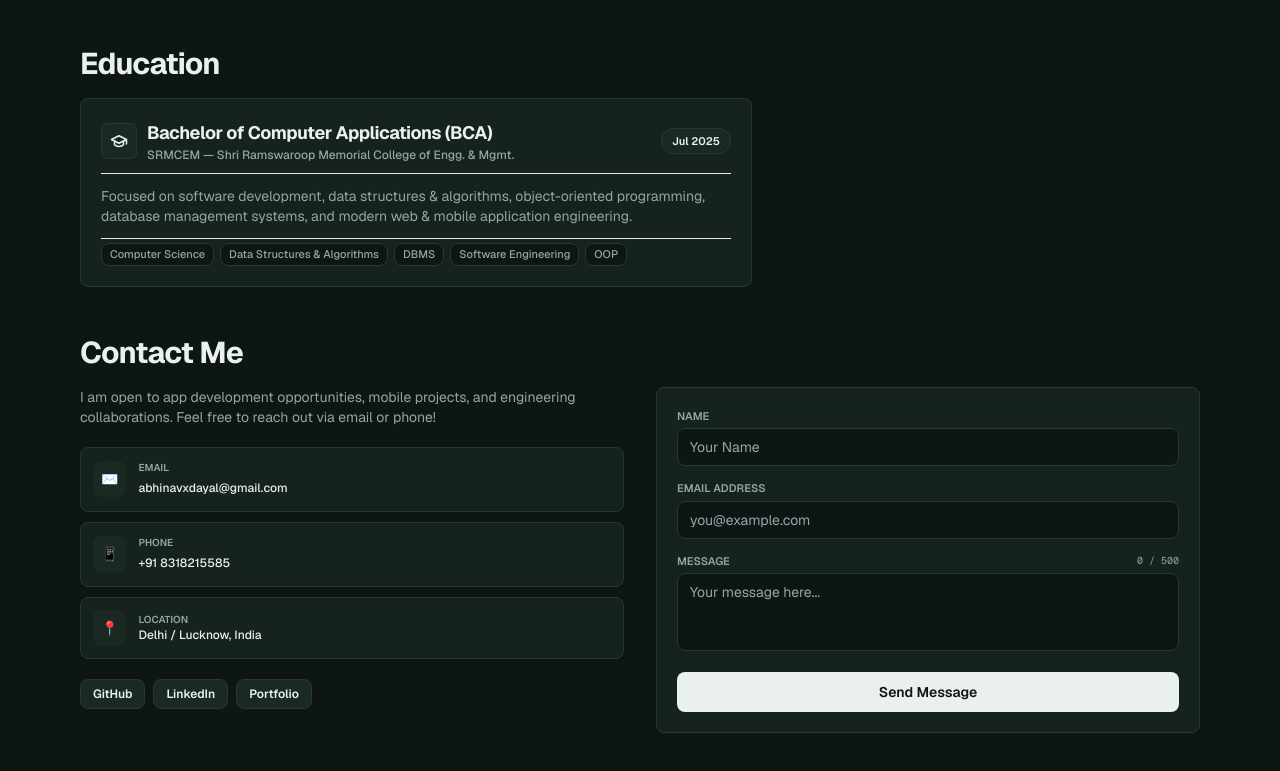
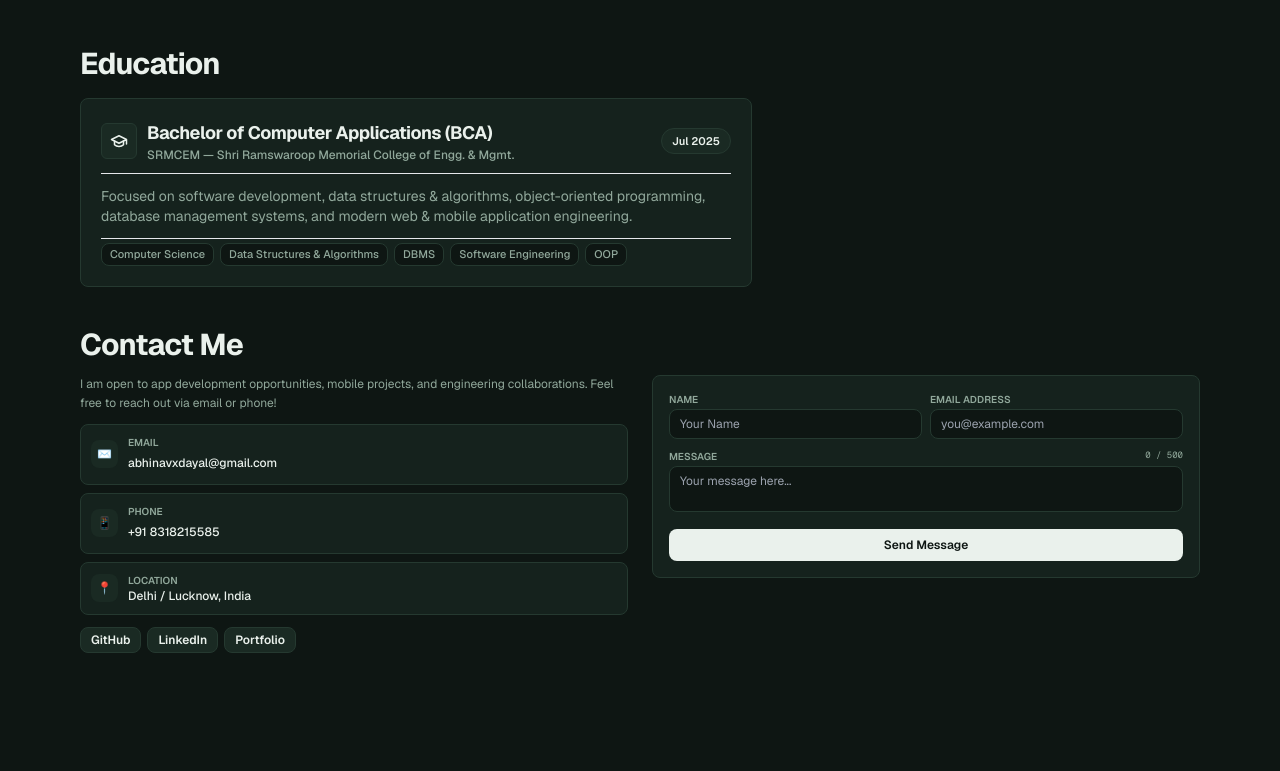
Before and after one commit to AbhinavXDayal/Portfolio, a React (Vite) app: page / in a window 1280 px wide. Shown: the part 3226-3997 px from the top of the page. After the commit the page ends 3935 px from the top, so only its background shows below. Built offline with nearby package versions, Linux system fonts and the light colour scheme.

Commit message:
Make contact form and info cards more compact to minimize vertical scrolling

```diff
--- a/src/components/sections/Contact.tsx
+++ b/src/components/sections/Contact.tsx
@@ -30,28 +30,28 @@ export const Contact: React.FC = () => {
   return (
     <section
       id="contact"
-      className="w-full py-4 md:py-6 bg-transparent text-[var(--foreground)]"
+      className="w-full py-3 md:py-4 bg-transparent text-[var(--foreground)]"
     >
       <div className="max-w-6xl mx-auto px-4">
-        <div className="flex flex-col items-center md:items-start text-center md:text-left mb-4">
+        <div className="flex flex-col items-center md:items-start text-center md:text-left mb-3">
           <h2 className="text-2xl md:text-3xl font-bold tracking-tight text-[var(--foreground)]">
             Contact Me
           </h2>
         </div>
 
-        <div className="grid grid-cols-1 lg:grid-cols-2 gap-6 lg:gap-8 items-start">
+        <div className="grid grid-cols-1 lg:grid-cols-2 gap-4 lg:gap-6 items-start">
           {/* Left Column Contact Details */}
-          <div className="flex flex-col space-y-4 text-center lg:text-left">
-            <p className="text-xs sm:text-sm text-[var(--muted-foreground)] leading-relaxed">
+          <div className="flex flex-col space-y-2.5 text-center lg:text-left">
+            <p className="text-xs text-[var(--muted-foreground)] leading-relaxed">
               I am open to app development opportunities, mobile projects, and
               engineering collaborations. Feel free to reach out via email or
               phone!
             </p>
 
-            <div className="space-y-2.5 pt-1">
+            <div className="space-y-2">
               {/* Email Card */}
-              <div className="flex items-center space-x-3 p-3 rounded-[var(--radius)] bg-[var(--card)] border border-[var(--border)] text-left shadow-2xs">
-                <div className="p-2 rounded-[var(--radius)] bg-[var(--accent)] text-[var(--foreground)] text-sm">
+              <div className="flex items-center space-x-2.5 p-2.5 rounded-[var(--radius)] bg-[var(--card)] border border-[var(--border)] text-left shadow-2xs">
+                <div className="p-1.5 rounded-[var(--radius)] bg-[var(--accent)] text-[var(--foreground)] text-xs">
                   ✉️
                 </div>
                 <div>
@@ -68,8 +68,8 @@ export const Contact: React.FC = () => {
               </div>
 
               {/* Phone Card */}
-              <div className="flex items-center space-x-3 p-3 rounded-[var(--radius)] bg-[var(--card)] border border-[var(--border)] text-left shadow-2xs">
-                <div className="p-2 rounded-[var(--radius)] bg-[var(--accent)] text-[var(--foreground)] text-sm">
+              <div className="flex items-center space-x-2.5 p-2.5 rounded-[var(--radius)] bg-[var(--card)] border border-[var(--border)] text-left shadow-2xs">
+                <div className="p-1.5 rounded-[var(--radius)] bg-[var(--accent)] text-[var(--foreground)] text-xs">
                   📱
                 </div>
                 <div>
@@ -86,8 +86,8 @@ export const Contact: React.FC = () => {
               </div>
 
               {/* Location Card */}
-              <div className="flex items-center space-x-3 p-3 rounded-[var(--radius)] bg-[var(--card)] border border-[var(--border)] text-left shadow-2xs">
-                <div className="p-2 rounded-[var(--radius)] bg-[var(--accent)] text-[var(--foreground)] text-sm">
+              <div className="flex items-center space-x-2.5 p-2.5 rounded-[var(--radius)] bg-[var(--card)] border border-[var(--border)] text-left shadow-2xs">
+                <div className="p-1.5 rounded-[var(--radius)] bg-[var(--accent)] text-[var(--foreground)] text-xs">
                   📍
                 </div>
                 <div>
@@ -101,13 +101,13 @@ export const Contact: React.FC = () => {
               </div>
             </div>
 
-            <div className="pt-1">
-              <div className="flex flex-wrap justify-center lg:justify-start gap-2">
+            <div className="pt-0.5">
+              <div className="flex flex-wrap justify-center lg:justify-start gap-1.5">
                 <a
                   href="https://github.com/AbhinavXDayal"
                   target="_blank"
                   rel="noopener noreferrer"
-                  className="px-3 py-1.5 text-xs font-semibold rounded-[var(--radius)] bg-[var(--accent)] text-[var(--foreground)] border border-[var(--border)] hover:bg-[var(--background)] transition-colors shadow-2xs"
+                  className="px-2.5 py-1 text-xs font-semibold rounded-[var(--radius)] bg-[var(--accent)] text-[var(--foreground)] border border-[var(--border)] hover:bg-[var(--background)] transition-colors shadow-2xs"
                 >
                   GitHub
                 </a>
@@ -115,7 +115,7 @@ export const Contact: React.FC = () => {
                   href="https://linkedin.com/in/abhinavxdayal"
                   target="_blank"
                   rel="noopener noreferrer"
-                  className="px-3 py-1.5 text-xs font-semibold rounded-[var(--radius)] bg-[var(--accent)] text-[var(--foreground)] border border-[var(--border)] hover:bg-[var(--background)] transition-colors shadow-2xs"
+                  className="px-2.5 py-1 text-xs font-semibold rounded-[var(--radius)] bg-[var(--accent)] text-[var(--foreground)] border border-[var(--border)] hover:bg-[var(--background)] transition-colors shadow-2xs"
                 >
                   LinkedIn
                 </a>
@@ -123,7 +123,7 @@ export const Contact: React.FC = () => {
                   href="https://abhinavxportfolio.vercel.app"
                   target="_blank"
                   rel="noopener noreferrer"
-                  className="px-3 py-1.5 text-xs font-semibold rounded-[var(--radius)] bg-[var(--accent)] text-[var(--foreground)] border border-[var(--border)] hover:bg-[var(--background)] transition-colors shadow-2xs"
+                  className="px-2.5 py-1 text-xs font-semibold rounded-[var(--radius)] bg-[var(--accent)] text-[var(--foreground)] border border-[var(--border)] hover:bg-[var(--background)] transition-colors shadow-2xs"
                 >
                   Portfolio
                 </a>
@@ -131,26 +131,28 @@ export const Contact: React.FC = () => {
             </div>
           </div>
 
-          {/* Right Column Form */}
-          <div className="bg-[var(--card)] text-[var(--card-foreground)] border border-[var(--border)] rounded-[var(--radius)] p-4 sm:p-5 shadow-xs">
+          {/* Right Column Form - Compact */}
+          <div className="bg-[var(--card)] text-[var(--card-foreground)] border border-[var(--border)] rounded-[var(--radius)] p-3.5 sm:p-4 shadow-xs">
             {submitted ? (
-              <div className="py-6 text-center space-y-2">
-                <div className="w-10 h-10 rounded-full bg-emerald-500/20 text-emerald-600 flex items-center justify-center mx-auto text-lg font-bold">
+              <div className="py-4 text-center space-y-1.5">
+                <div className="w-8 h-8 rounded-full bg-emerald-500/20 text-emerald-600 flex items-center justify-center mx-auto text-base font-bold">
                   ✓
                 </div>
-                <h3 className="text-base font-bold text-[var(--foreground)]">
+                <h3 className="text-sm font-bold text-[var(--foreground)]">
                   Message Sent!
                 </h3>
-                <p className="text-xs text-[var(--muted-foreground)]">
+                <p className="text-[11px] text-[var(--muted-foreground)]">
                   Thank you for reaching out. I will get back to you promptly.
                 </p>
               </div>
             ) : (
-              <form onSubmit={handleSubmit} className="space-y-3.5">
+              <form onSubmit={handleSubmit} className="space-y-2.5">
+                {/* 2-Column Name & Email row */}
+                <div className="grid grid-cols-1 sm:grid-cols-2 gap-2">
                   <div>
                     <label
                       htmlFor="name"
-                    className="block text-[11px] font-semibold text-[var(--muted-foreground)] uppercase mb-1"
+                      className="block text-[10px] font-semibold text-[var(--muted-foreground)] uppercase mb-0.5"
                     >
                       Name
                     </label>
@@ -161,14 +163,14 @@ export const Contact: React.FC = () => {
                       placeholder="Your Name"
                       value={formData.name}
                       onChange={handleChange}
-                    className="w-full px-3 py-2 rounded-[var(--radius)] bg-[var(--background)] border border-[var(--border)] text-[var(--foreground)] placeholder-[var(--muted-foreground)]/60 text-xs sm:text-sm focus:outline-none focus:ring-1 focus:ring-[var(--ring)] transition-colors"
+                      className="w-full px-2.5 py-1.5 rounded-[var(--radius)] bg-[var(--background)] border border-[var(--border)] text-[var(--foreground)] placeholder-[var(--muted-foreground)]/60 text-xs focus:outline-none focus:ring-1 focus:ring-[var(--ring)] transition-colors"
                     />
                   </div>
 
                   <div>
                     <label
                       htmlFor="email"
-                    className="block text-[11px] font-semibold text-[var(--muted-foreground)] uppercase mb-1"
+                      className="block text-[10px] font-semibold text-[var(--muted-foreground)] uppercase mb-0.5"
                     >
                       Email Address
                     </label>
@@ -179,19 +181,20 @@ export const Contact: React.FC = () => {
                       placeholder="you@example.com"
                       value={formData.email}
                       onChange={handleChange}
-                    className="w-full px-3 py-2 rounded-[var(--radius)] bg-[var(--background)] border border-[var(--border)] text-[var(--foreground)] placeholder-[var(--muted-foreground)]/60 text-xs sm:text-sm focus:outline-none focus:ring-1 focus:ring-[var(--ring)] transition-colors"
+                      className="w-full px-2.5 py-1.5 rounded-[var(--radius)] bg-[var(--background)] border border-[var(--border)] text-[var(--foreground)] placeholder-[var(--muted-foreground)]/60 text-xs focus:outline-none focus:ring-1 focus:ring-[var(--ring)] transition-colors"
                     />
+                  </div>
                 </div>
 
                 <div>
-                  <div className="flex items-center justify-between mb-1">
+                  <div className="flex items-center justify-between mb-0.5">
                     <label
                       htmlFor="message"
-                      className="block text-[11px] font-semibold text-[var(--muted-foreground)] uppercase"
+                      className="block text-[10px] font-semibold text-[var(--muted-foreground)] uppercase"
                     >
                       Message
                     </label>
-                    <span className="text-[10px] font-mono text-[var(--muted-foreground)]">
+                    <span className="text-[9px] font-mono text-[var(--muted-foreground)]">
                       {formData.message.length} / 500
                     </span>
                   </div>
@@ -199,17 +202,17 @@ export const Contact: React.FC = () => {
                     id="message"
                     required
                     maxLength={500}
-                    rows={3}
+                    rows={2}
                     placeholder="Your message here..."
                     value={formData.message}
                     onChange={handleChange}
-                    className="w-full px-3 py-2 rounded-[var(--radius)] bg-[var(--background)] border border-[var(--border)] text-[var(--foreground)] placeholder-[var(--muted-foreground)]/60 text-xs sm:text-sm focus:outline-none focus:ring-1 focus:ring-[var(--ring)] transition-colors resize-none"
+                    className="w-full px-2.5 py-1.5 rounded-[var(--radius)] bg-[var(--background)] border border-[var(--border)] text-[var(--foreground)] placeholder-[var(--muted-foreground)]/60 text-xs focus:outline-none focus:ring-1 focus:ring-[var(--ring)] transition-colors resize-none"
                   ></textarea>
                 </div>
 
                 <button
                   type="submit"
-                  className="w-full py-2.5 px-4 rounded-[var(--radius)] bg-[var(--primary)] text-[var(--primary-foreground)] font-semibold text-xs sm:text-sm hover:opacity-90 active:scale-[0.99] transition-all shadow-xs flex items-center justify-center gap-1.5 cursor-pointer"
+                  className="w-full py-2 px-3 rounded-[var(--radius)] bg-[var(--primary)] text-[var(--primary-foreground)] font-semibold text-xs hover:opacity-90 active:scale-[0.99] transition-all shadow-xs flex items-center justify-center gap-1.5 cursor-pointer"
                 >
                   Send Message
                 </button>
```
Lines whose indentation alone changed are shown as unchanged.
